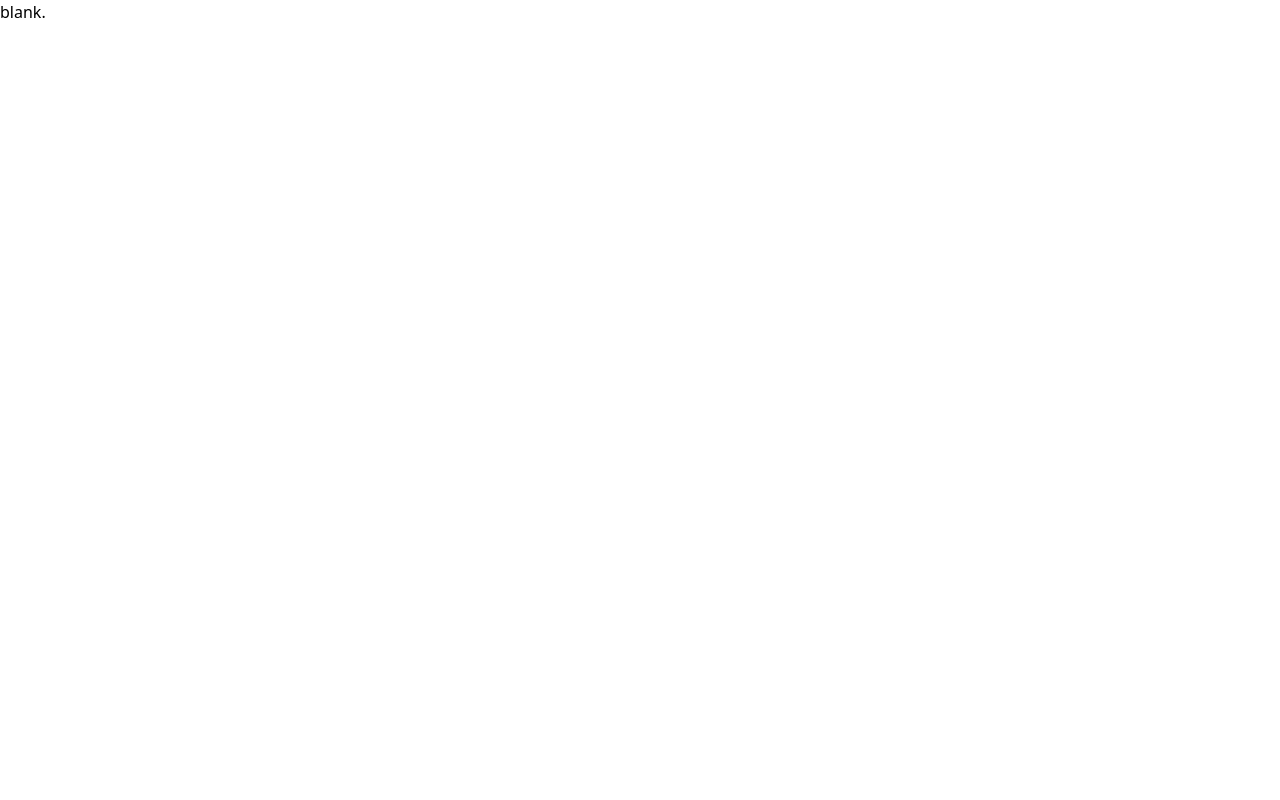
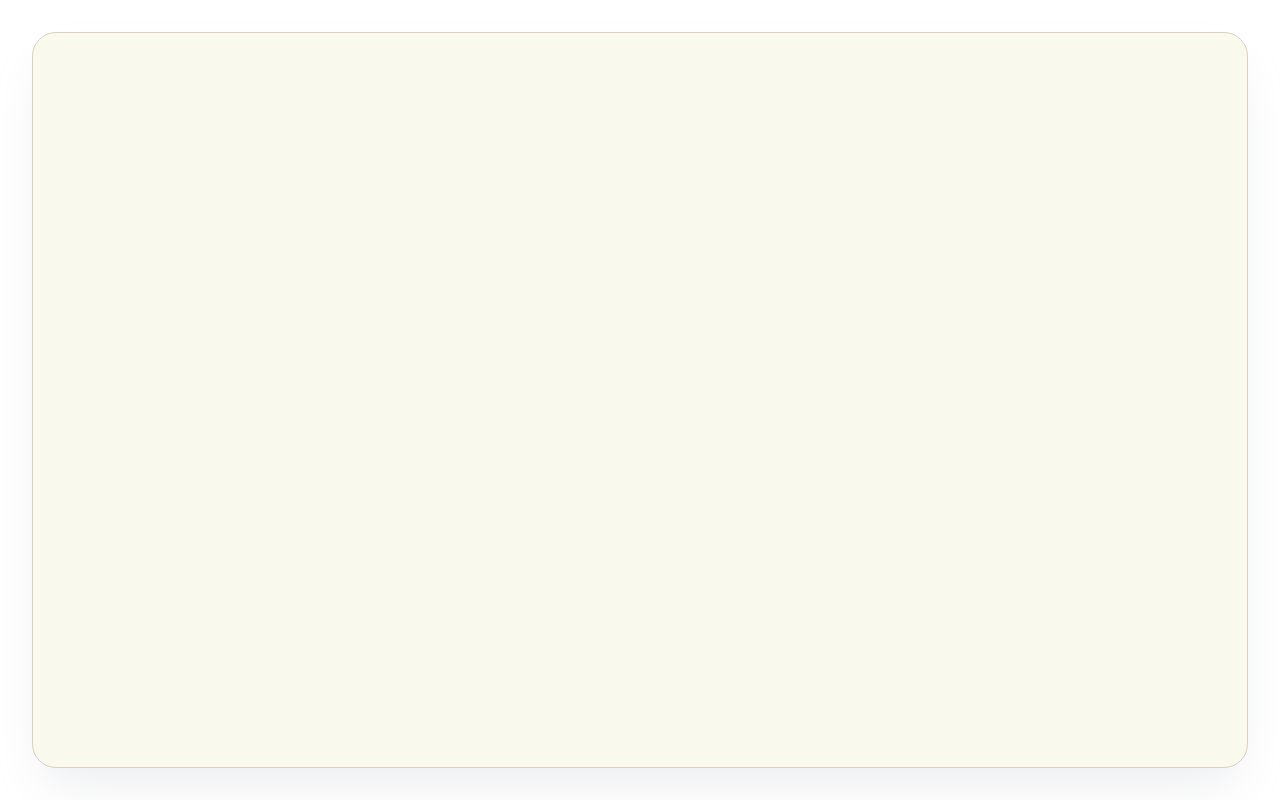
Before and after one commit to renanleonel/blank, a React (Vite) app: page / in a window 1280 px wide. Built offline with nearby package versions, Linux system fonts and the light colour scheme.

Commit message:
feat: create blank container

```diff
--- a/src/App.tsx
+++ b/src/App.tsx
@@ -1,5 +1,11 @@
 function App() {
-  return <main>blank.</main>;
+  return (
+    <div className='min-h-screen h-screen bg-white flex items-center justify-center p-8'>
+      <div className='w-full max-w-7xl h-full rounded-3xl shadow-2xl shadow-gray-400/20 border border-[#DCCFC0] bg-[#FAF9EE]'>
+        <div className='h-full p-8 flex items-center justify-center text-gray-500'></div>
+      </div>
+    </div>
+  );
 }
 
 export default App;
```
